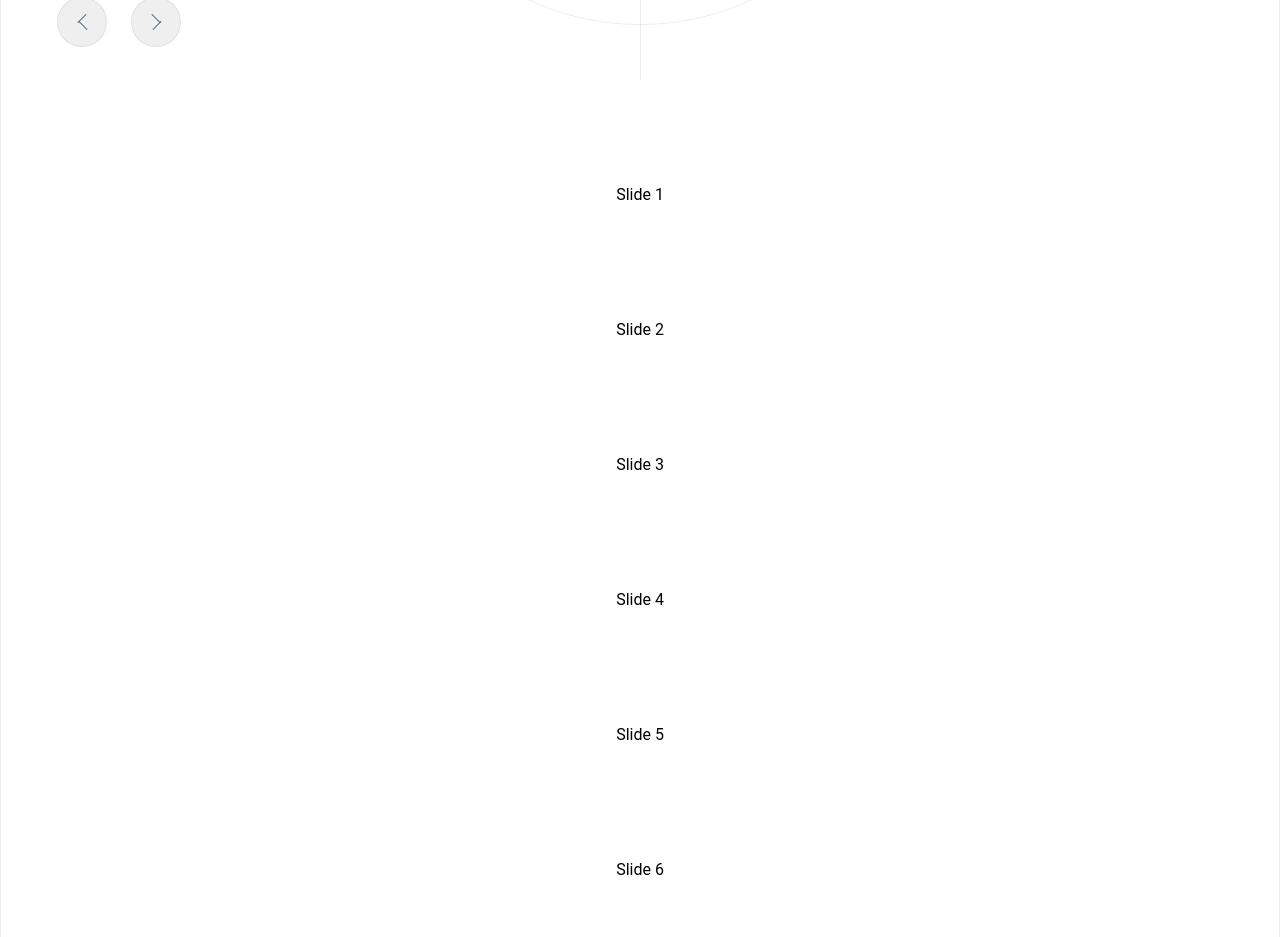
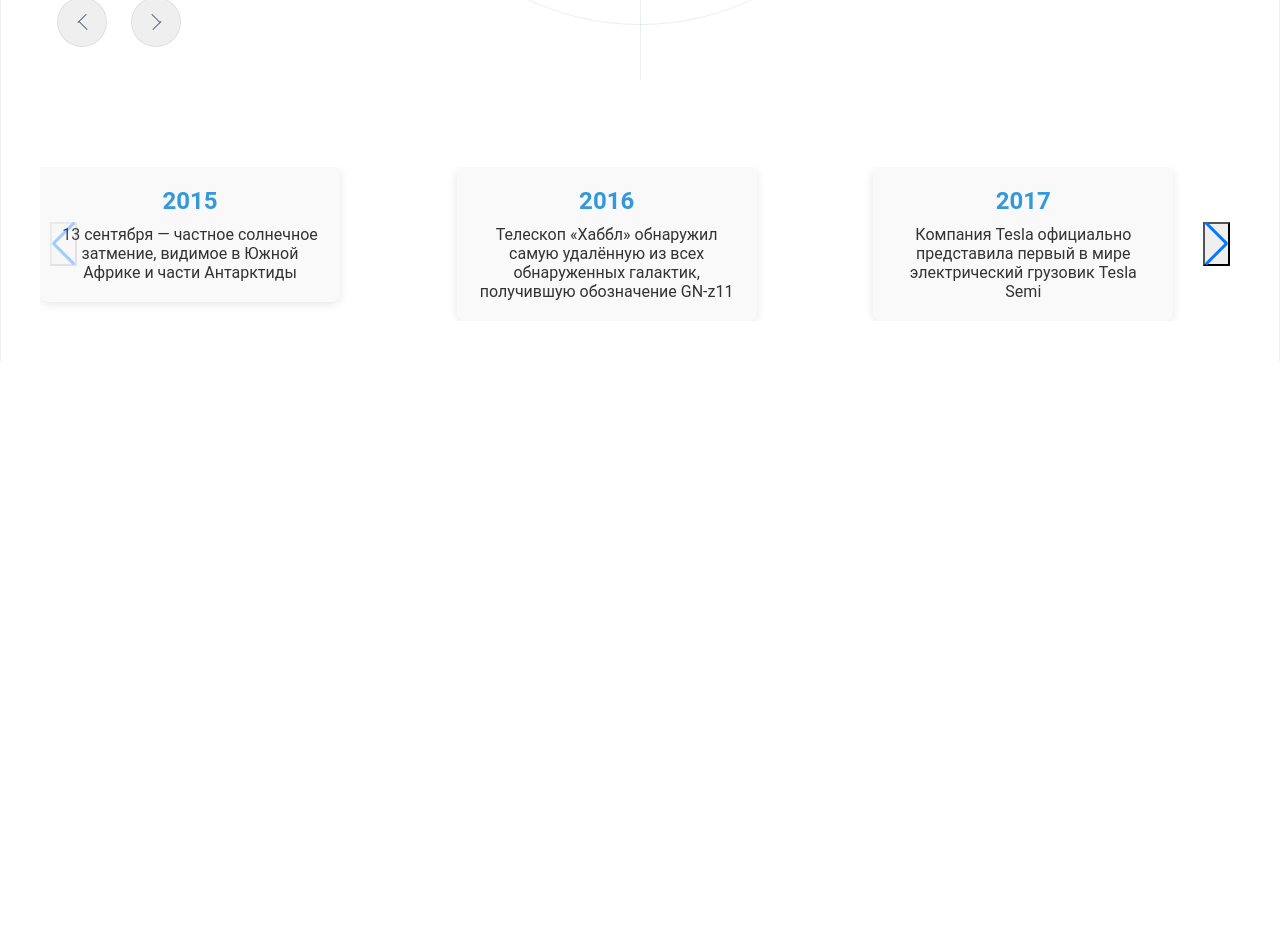
Before and after one commit to WoobotGJR/timeline-project, a React app: page / in a window 1280 px wide. Shown: the part 720-1657 px from the top of the page. After the commit the page ends 1081 px from the top, so only its background shows below. Built offline with nearby package versions, Linux system fonts and the light colour scheme.

Commit message:
swiper template added

```diff
--- a/src/App.scss
+++ b/src/App.scss
@@ -218,21 +218,58 @@
   }
 }
 
-.swiper {
+.swiper-container {
+  position: relative;
+  width: 100%;
+  max-width: 1200px;
+  margin: 0 auto;
+  padding: 40px 0;
+}
+
+.swiper-slide {
   display: flex;
   justify-content: center;
   align-items: center;
-  flex-direction: row;
-  flex-wrap: wrap;
+}
 
-  &-wrapper {
-  }
+.event-card {
+  background: #f9f9f9;
+  padding: 20px;
+  border-radius: 8px;
+  box-shadow: 0 2px 10px rgba(0, 0, 0, 0.1);
+  text-align: center;
+  max-width: 300px;
+}
 
-  &-slide {
-    max-width: 320px;
-    min-height: 135px;
-    display: flex;
-    justify-content: center;
-    align-items: center;
-  }
+.event-year {
+  font-size: 1.5rem;
+  color: #3498db;
+  margin-bottom: 10px;
 }
+
+.event-description {
+  font-size: 1rem;
+  color: #333;
+}
+
+.swiper-button-prev,
+.swiper-button-next {
+  position: absolute;
+  top: 50%;
+  width: 27px;
+  height: 44px;
+  margin-top: -22px;
+  z-index: 10;
+  cursor: pointer;
+  background-size: 27px 44px;
+  background-position: center;
+  background-repeat: no-repeat;
+}
+
+.swiper-button-prev {
+  left: 10px;
+}
+
+.swiper-button-next {
+  right: 10px;
+}
--- a/src/App.tsx
+++ b/src/App.tsx
@@ -1,9 +1,62 @@
-import { SwiperSlide } from 'swiper/react';
+import { Swiper, SwiperSlide } from 'swiper/react';
+import { Navigation } from 'swiper/modules';
+
 import './App.scss';
+
+import 'swiper/scss';
+import 'swiper/scss/navigation';
 
 const App = () => {
   const points = 6; // количество точек
   const angleStep = 360 / points; // угол между точками
+  const events = [
+    {
+      year: 2015,
+      description:
+        '13 сентября — частное солнечное затмение, видимое в Южной Африке и части Антарктиды',
+    },
+    {
+      year: 2016,
+      description:
+        'Телескоп «Хаббл» обнаружил самую удалённую из всех обнаруженных галактик, получившую обозначение GN-z11',
+    },
+    {
+      year: 2017,
+      description:
+        'Компания Tesla официально представила первый в мире электрический грузовик Tesla Semi',
+    },
+    {
+      year: 2015,
+      description:
+        '13 сентября — частное солнечное затмение, видимое в Южной Африке и части Антарктиды',
+    },
+    {
+      year: 2016,
+      description:
+        'Телескоп «Хаббл» обнаружил самую удалённую из всех обнаруженных галактик, получившую обозначение GN-z11',
+    },
+    {
+      year: 2017,
+      description:
+        'Компания Tesla официально представила первый в мире электрический грузовик Tesla Semi',
+    },
+    {
+      year: 2015,
+      description:
+        '13 сентября — частное солнечное затмение, видимое в Южной Африке и части Антарктиды',
+    },
+    {
+      year: 2016,
+      description:
+        'Телескоп «Хаббл» обнаружил самую удалённую из всех обнаруженных галактик, получившую обозначение GN-z11',
+    },
+    {
+      year: 2017,
+      description:
+        'Компания Tesla официально представила первый в мире электрический грузовик Tesla Semi',
+    },
+  ];
+
   return (
     <main className="main">
       <div className="timeline">
@@ -50,27 +103,30 @@ const App = () => {
         </div>
       </div>
 
-      <div className="swiper">
-        <div className="swiper-wrapper">
-          <SwiperSlide>
-            <div className="swiper-slide">Slide 1</div>
-          </SwiperSlide>
-          <SwiperSlide>
-            <div className="swiper-slide">Slide 2</div>
-          </SwiperSlide>
-          <SwiperSlide>
-            <div className="swiper-slide">Slide 3</div>
-          </SwiperSlide>
-          <SwiperSlide>
-            <div className="swiper-slide">Slide 4</div>
-          </SwiperSlide>
-          <SwiperSlide>
-            <div className="swiper-slide">Slide 5</div>
-          </SwiperSlide>
-          <SwiperSlide>
-            <div className="swiper-slide">Slide 6</div>
-          </SwiperSlide>
-        </div>
+      <div className="swiper-container">
+        <Swiper
+          modules={[Navigation]}
+          spaceBetween={50}
+          slidesPerView={3}
+          navigation={{
+            nextEl: '.swiper-button-next',
+            prevEl: '.swiper-button-prev',
+          }}
+          pagination={{ clickable: true }}
+          scrollbar={{ draggable: true }}
+        >
+          {events.map((event, index) => (
+            <SwiperSlide key={index}>
+              <div className="event-card">
+                <h3 className="event-year">{event.year}</h3>
+                <p className="event-description">{event.description}</p>
+              </div>
+            </SwiperSlide>
+          ))}
+        </Swiper>
+
+        <button className="swiper-button-prev"></button>
+        <button className="swiper-button-next"></button>
       </div>
     </main>
   );
```
